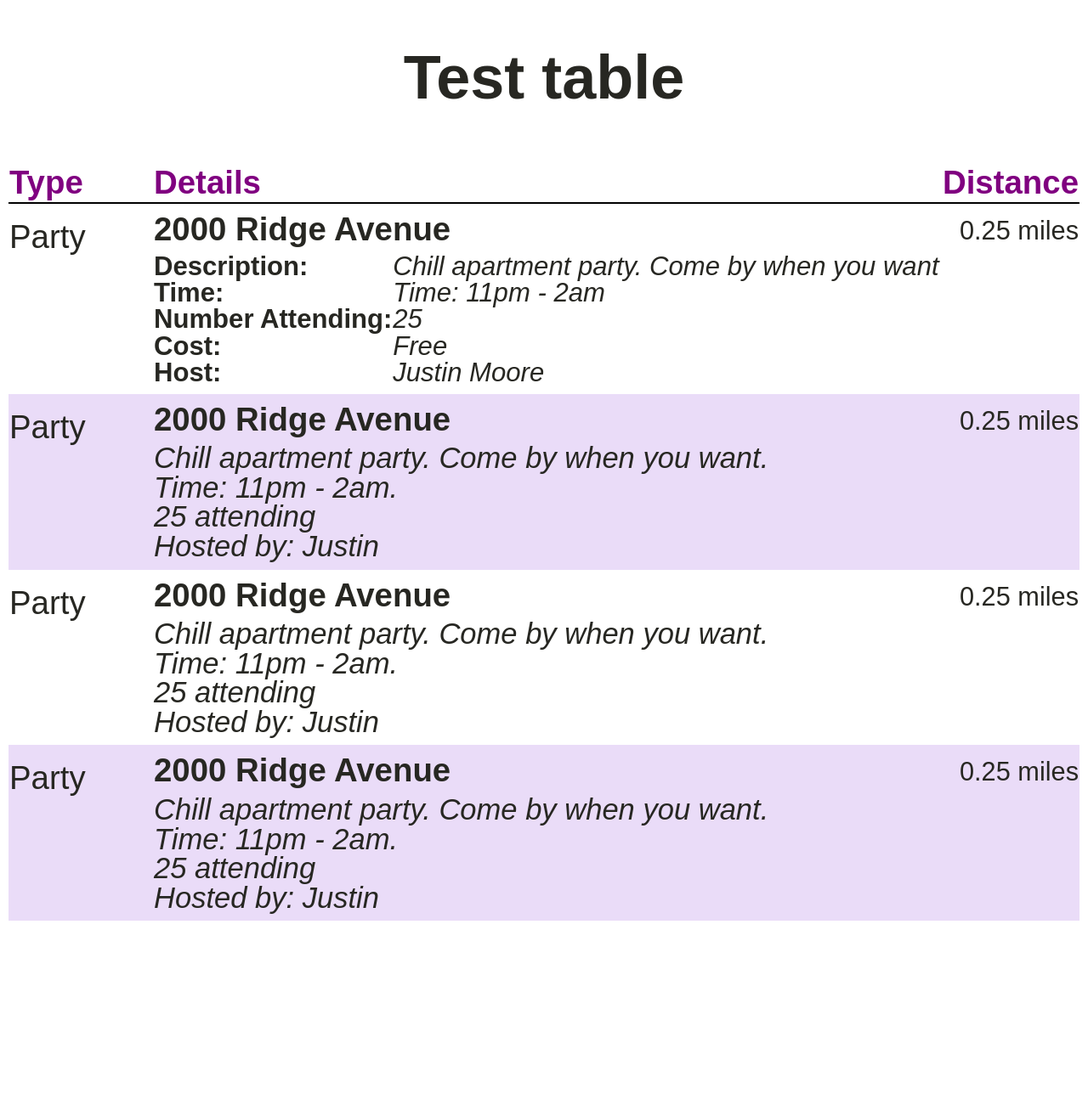
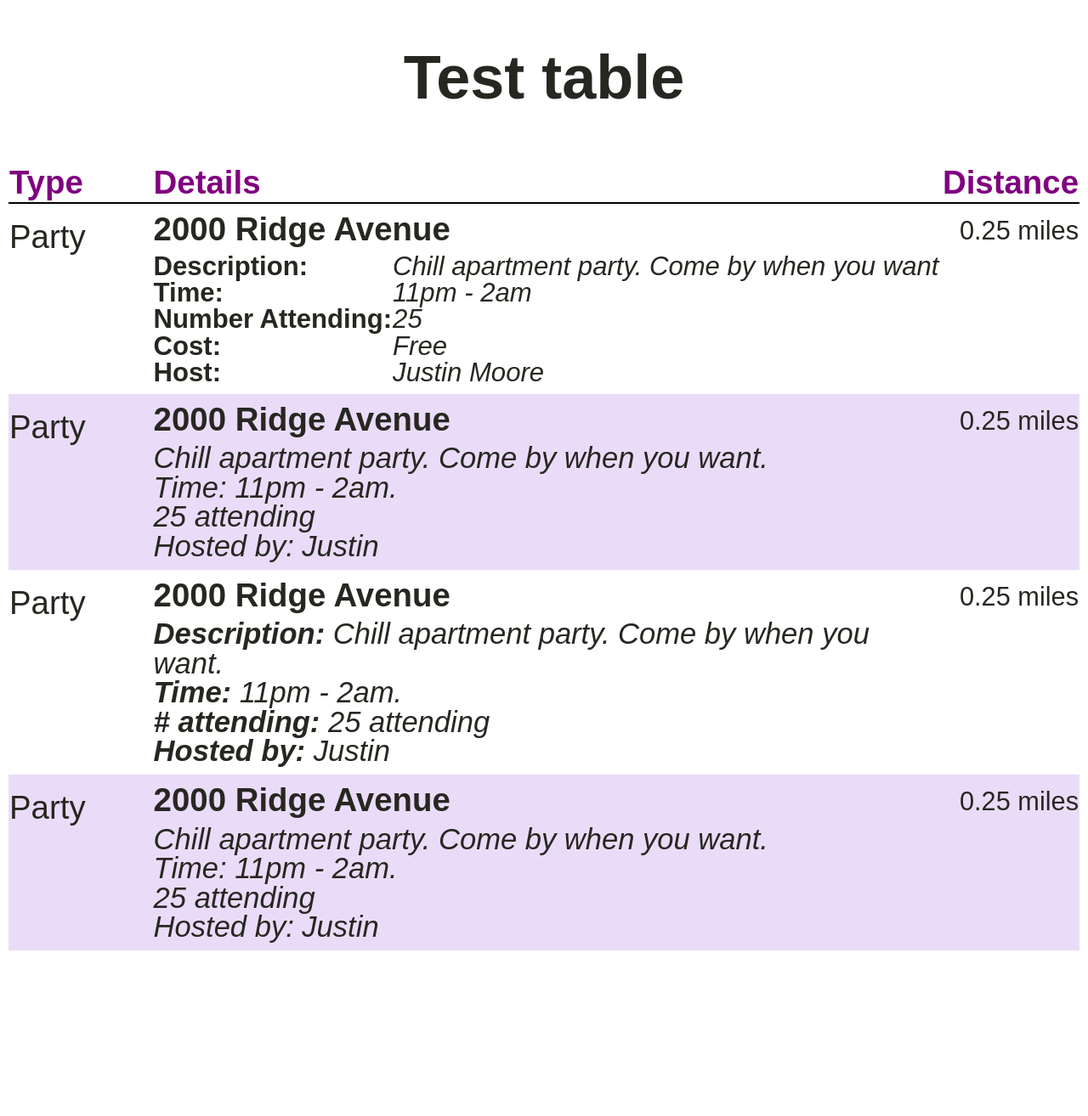
Before and after one commit to jmoore315/HCIProj, a PHP site: page /list.html in a window 1280 px wide. Shown: the part 2681-3995 px from the top of the page at 85% size. Before the commit the page ends 3765 px from the top, so only its background shows below. Run offline with PHP 8.4, Linux system fonts and the light colour scheme.

Commit message:
test page

```diff
--- a/list.html
+++ b/list.html
@@ -204,7 +204,7 @@
 												</tr>
 												<tr>
 													<td class="description-category">Time:</td>
-													<td>Time: 11pm - 2am
+													<td>11pm - 2am
 												</tr>
 												<tr>
 													<td class="description-category">Number Attending:</td>
@@ -235,7 +235,11 @@
 									<td class="left-table-column">Party</td>
 									<td class="middle-table-column">
 										<div class="party-address">2000 Ridge Avenue</div>
-										<div class="party-description">Chill apartment party. Come by when you want. <br /> Time: 11pm - 2am.<br /> 25 attending<br />Hosted by: Justin</div>
+										<div class="party-description"><span class="category">Description:</span> Chill apartment party. Come by when you want.
+											<br /><span class="category">Time:</span> 11pm - 2am.
+											<br /><span class="category"># attending:</span> 25 attending
+											<br /><span class="category">Hosted by:</span> Justin
+										</div>
 									</td>
 									<td class="right-table-column">0.25 miles</td>
 								</tr>
--- a/style.css
+++ b/style.css
@@ -373,3 +373,7 @@ table tr.alt-row td {
 	line-height: 1em;
 		vertical-align: middle;
 }
+
+.category {
+	font-weight: bold;
+}
```
